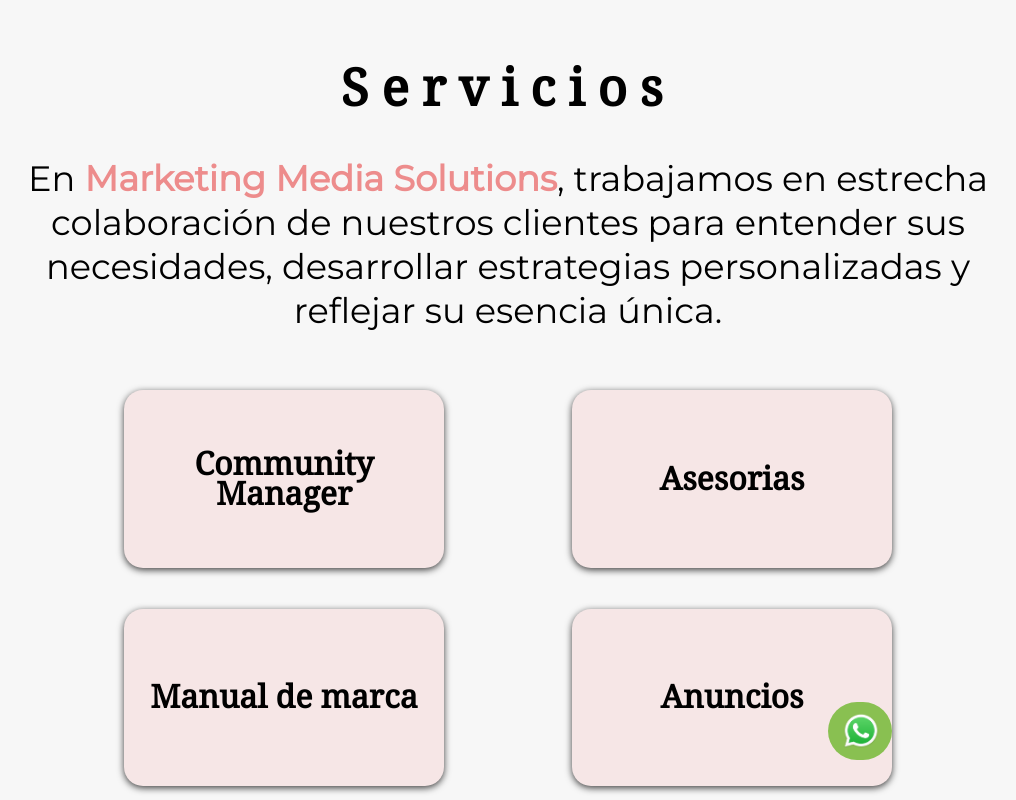
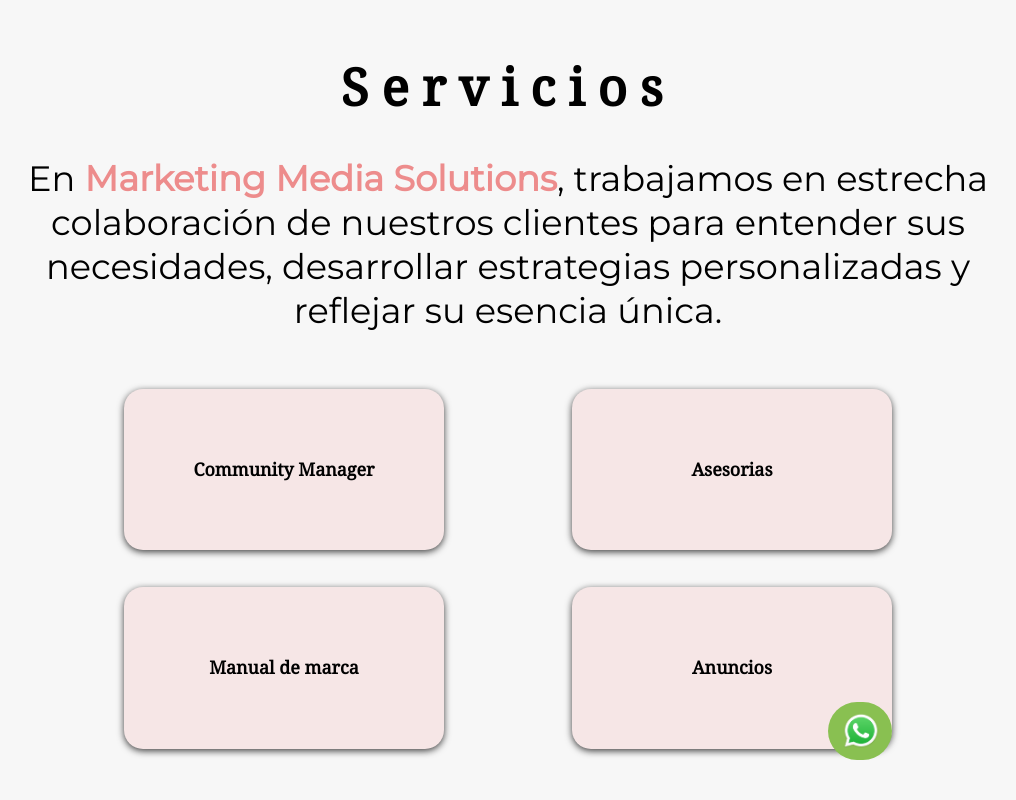
Before and after one commit to JuanjoPais/Marketing-Media-Solutions, a React (Create React App) app: page /servicios in a window 1280 px wide. Shown: the whole page, without its empty margins (132-1148 px from the left). Built offline with nearby package versions, Linux system fonts and the light colour scheme.

Commit message:
modifico los recuadros de Servicios (font size y padding bottom) git status

```diff
--- a/src/components/Main.js
+++ b/src/components/Main.js
@@ -20,7 +20,7 @@ const Main = () => {
 				</article>
 			</section>
 			<section>
-				<article class="sobreMi_title">¿Quién Soy?</article>
+				<article class="sobreMi_title">¿Quién soy?</article>
 				<article class="sobreMi_text">
 					¡Hola! Soy Sofía Sosa y cuento con experiencia en la gestión de redes
 					sociales y marketing digital.
--- a/src/components/Servicios.js
+++ b/src/components/Servicios.js
@@ -87,7 +87,7 @@ const Servicios = () => {
 	};
 	const handleMouseLeaveFrame2 = () => {
 		setIsHovered2(false);
-		setTexto2("Asesorias");
+		setTexto2("Asesorías");
 	};
 
 	const handleMouseOverFrame3 = () => {
@@ -113,7 +113,7 @@ const Servicios = () => {
 	};
 	const handleMouseLeaveFrame4 = () => {
 		setIsHovered4(false);
-		setTexto4("Manual de marca");
+		setTexto4("Anuncios");
 	};
 
 	return (
--- a/src/components/styles/App.scss
+++ b/src/components/styles/App.scss
@@ -209,6 +209,7 @@
 		justify-items: center;
 		column-gap: 20%;
 		row-gap: 1%;
+		padding-bottom: 3%;
 	}
 	&_recuadro {
 		background: #f6e6e6;
@@ -221,8 +222,8 @@
 		font-family: "Droid Serif";
 		font-style: normal;
 		font-weight: 700;
-		font-size: 2em;
-		line-height: 30px;
+		font-size: 112%;
+		line-height: 20px;
 		margin: auto;
 		text-align: center;
 		box-shadow: 0px 2px 7px 0px rgba(0, 0, 0, 0.75);
@@ -236,7 +237,7 @@
 		font-weight: 400;
 		align-items: flex-start;
 		justify-content: space-evenly;
-		line-height: inherit;
+		line-height: 15px;
 		height: 80%;
 		width: 100%;
 		padding: 15%;
```
